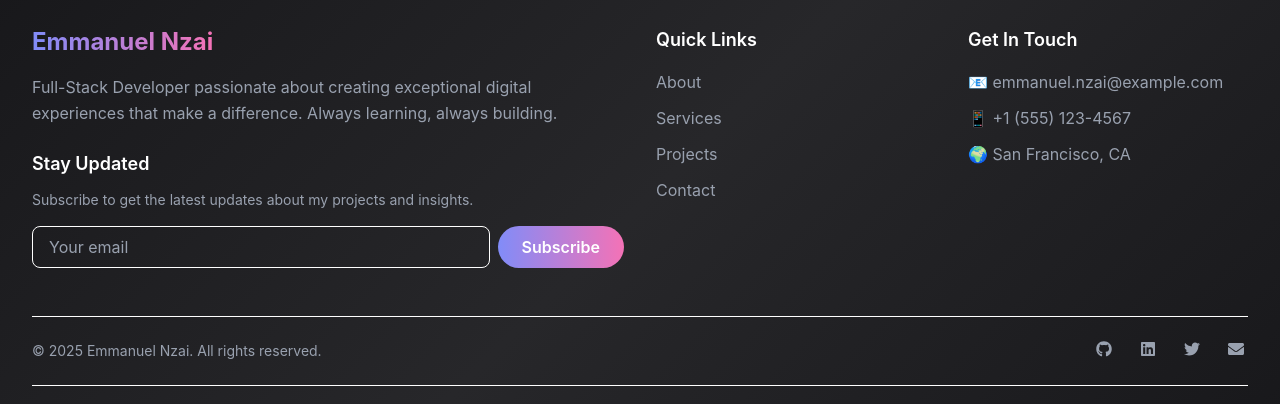
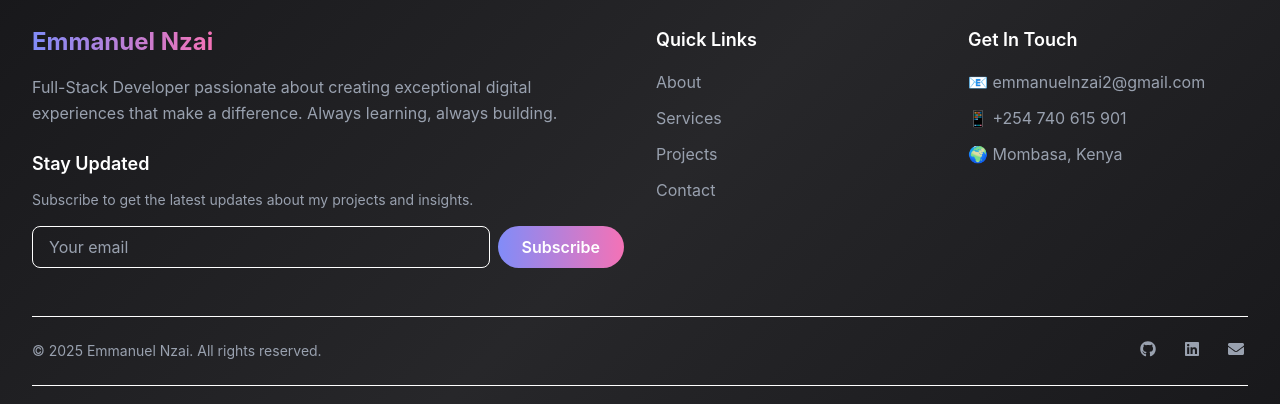
Before and after one commit to emman-creator/EMMA-PORTFOLIO, a React (Vite) app: page / in a window 1280 px wide. Shown: the part 5352-5756 px from the top of the page. Built offline with nearby package versions, Linux system fonts and the light colour scheme; the HTML template or start-up script is replaced by a standard one.

Commit message:
fix: updated footer

```diff
--- a/src/components/Footer.jsx
+++ b/src/components/Footer.jsx
@@ -29,19 +29,19 @@ const Footer = () => {
     {
       name: "LinkedIn",
       icon: <FaLinkedin />,
-      url: "https://linkedin.com/in/emmanuel-nzai",
+      url: "https://www.linkedin.com/in/emmanuel-nzai-9394b7263/",
       color: "hover:text-blue-400"
     },
-    {
-      name: "Twitter",
-      icon: <FaTwitter />,
-      url: "https://twitter.com/emmanuel-nzai",
-      color: "hover:text-blue-300"
-    },
+    // {
+    //   name: "Twitter",
+    //   icon: <FaTwitter />,
+    //   url: "https://twitter.com/emmanuel-nzai",
+    //   color: "hover:text-blue-300"
+    // },
     {
       name: "Email",
       icon: <FaEnvelope />,
-      url: "mailto:emmanuel.nzai@example.com",
+      url: "mailto:emmanuelnzai2@gmail.com",
       color: "hover:text-primary-400"
     }
   ];
@@ -124,9 +124,9 @@ const Footer = () => {
             <div>
               <h4 className="text-lg font-semibold text-white mb-4">Get In Touch</h4>
               <div className="space-y-3 text-gray-400">
-                <p>📧 emmanuel.nzai@example.com</p>
-                <p>📱 +1 (555) 123-4567</p>
-                <p>🌍 San Francisco, CA</p>
+                <p>📧 emmanuelnzai2@gmail.com</p>
+                <p>📱 +254 740 615 901</p>
+                <p>🌍 Mombasa, Kenya</p>
               </div>
             </div>
           </div>
```
